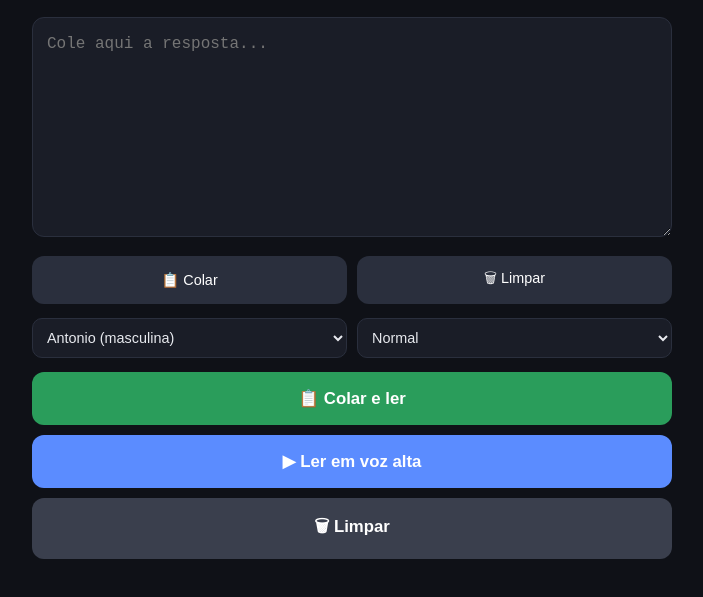
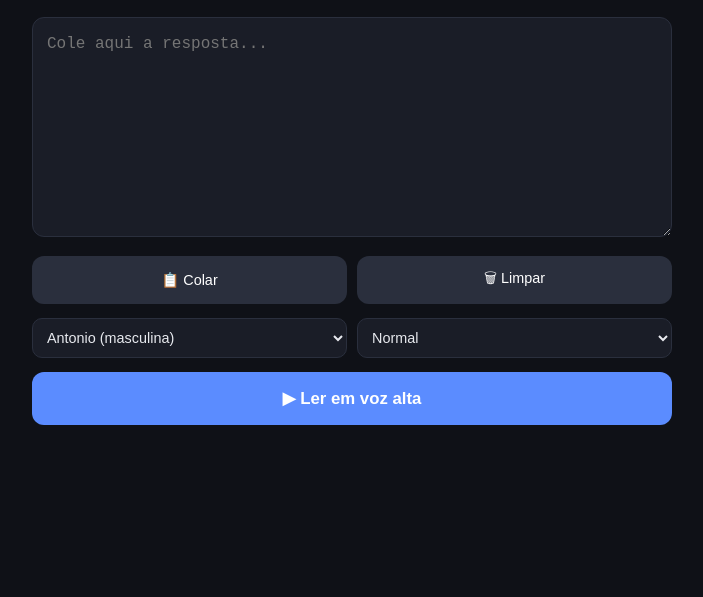
Before and after one commit to leandro-99/leitor-ia, a plain HTML site: page templates/index.html in a window 1280 px wide. Shown: the part 77-674 px from the top of the page, without its empty margins (288-991 px from the left). Drawn offline with Linux system fonts and the light colour scheme.

Commit message:
Update index.html

```diff
--- a/templates/index.html
+++ b/templates/index.html
@@ -101,9 +101,7 @@
       </select>
     </div>
 
-    <button id="btnColar" onclick="colarELer()" style="background:#2a9d5b; margin-bottom:10px;">📋 Colar e ler</button>
     <button id="btn" onclick="falar()">▶ Ler em voz alta</button>
-    <button id="btnLimpar" onclick="limpar()" style="background:#3a3f4d; margin-top:10px;">🗑 Limpar</button>
     <div class="status" id="status"></div>
     <audio id="player" controls style="display:none"></audio>
   </div>
```
